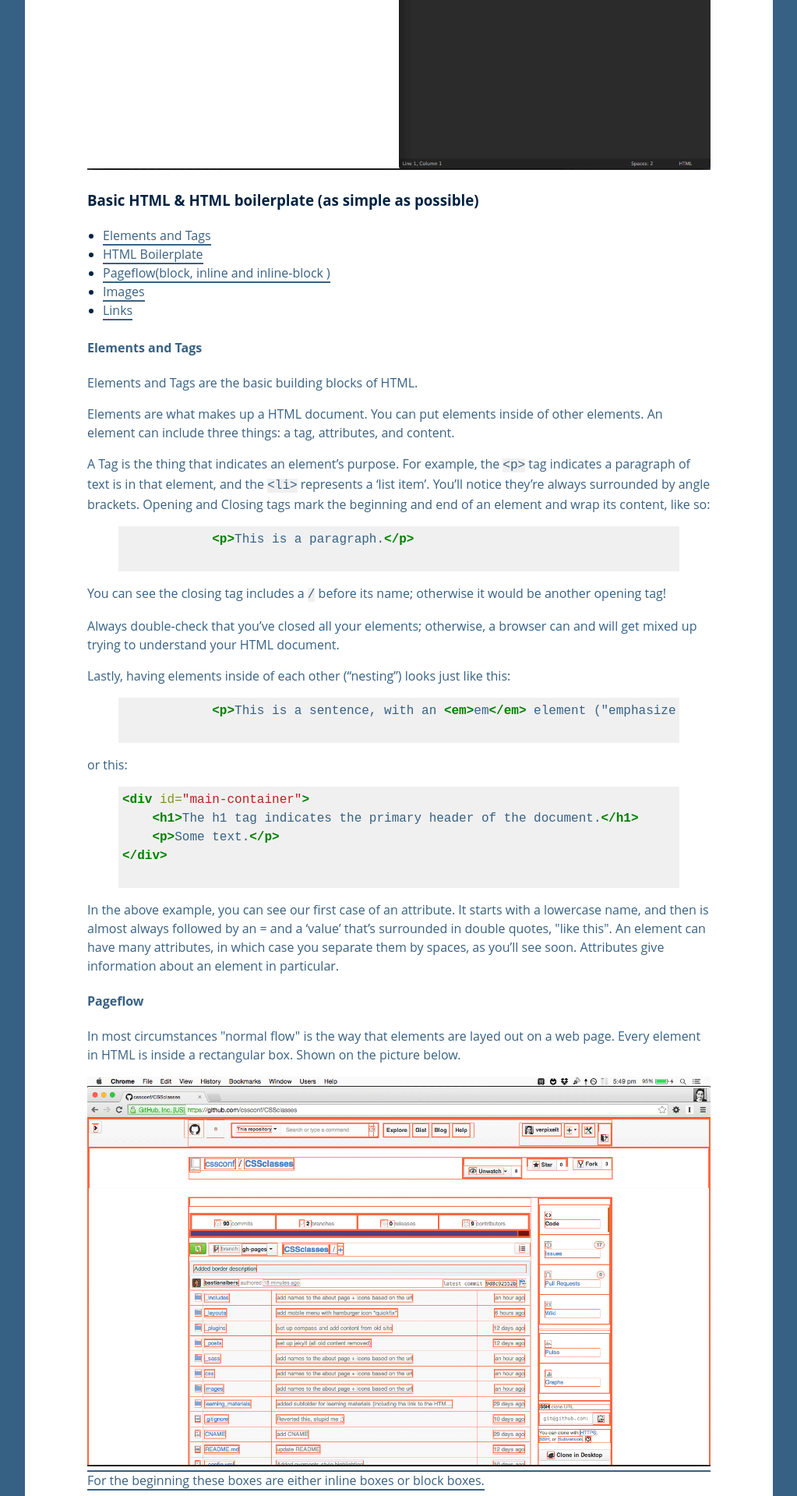
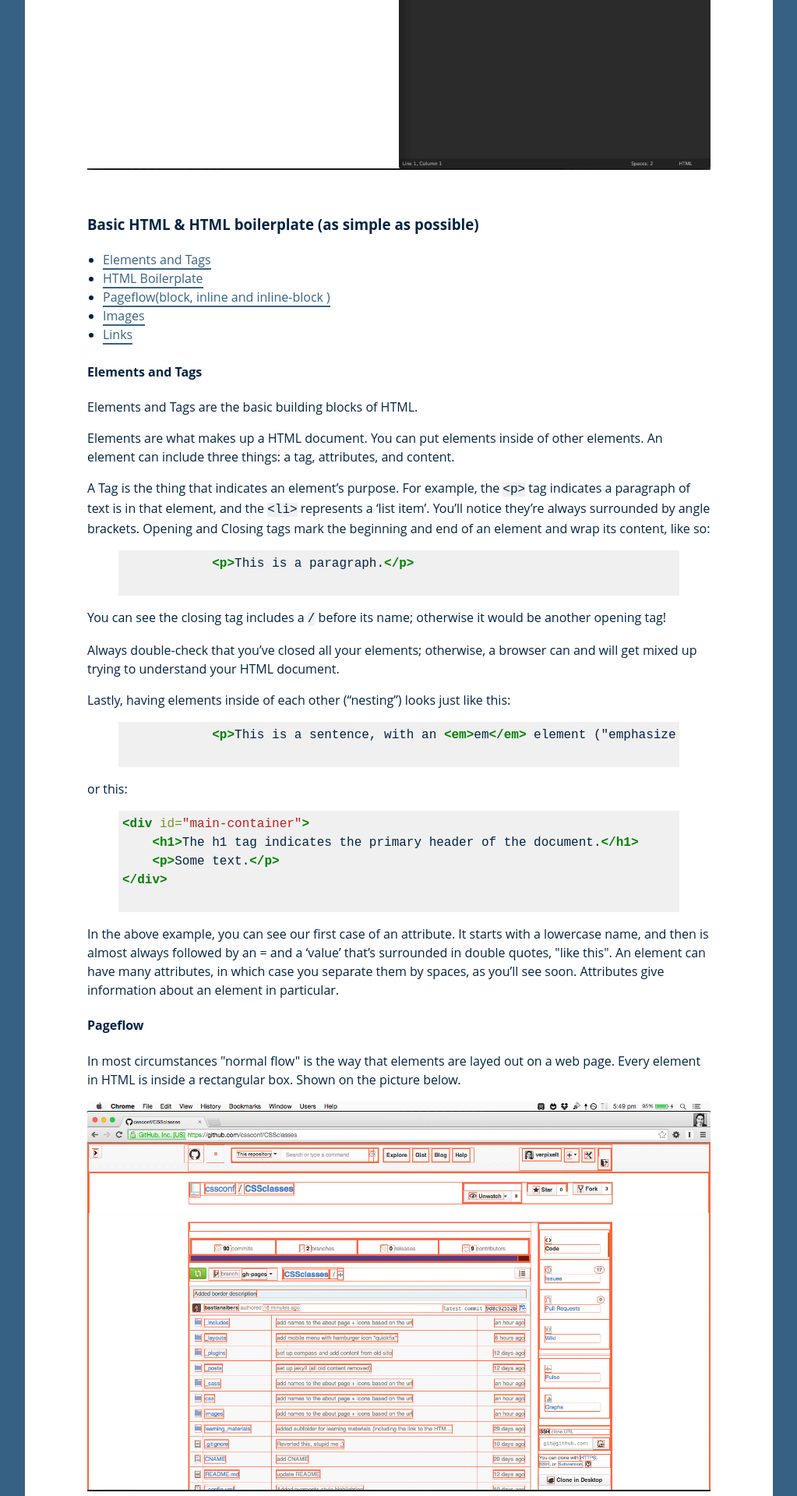
Before and after one commit to cssconf/CSSclasses--old, a Jekyll site: the page built from learning-materials.html, in a window 1280 px wide. Shown: the part 2601-4520 px from the top of the page at 78% size, without its empty margins (128-1151 px from the left). Built offline with Jekyll 4.4.1, drawn with Linux system fonts in a browser that asks for light colours; nearby versions of some CDN libraries.

Commit message:
Small fixes, little bit of spacing under sections

```diff
--- a/_sass/screen.scss
+++ b/_sass/screen.scss
@@ -160,6 +160,9 @@
   }
 }
 
+section {
+  margin-bottom: 50px;
+}
 
 // Code that gets displayed inline
 code {
--- a/css/screen.css
+++ b/css/screen.css
@@ -1251,27 +1251,32 @@
   width: 28px;
 }
 
-/* line 165, ../_sass/screen.scss */
+/* line 163, ../_sass/screen.scss */
+section {
+  margin-bottom: 50px;
+}
+
+/* line 168, ../_sass/screen.scss */
 code {
   background-color: #f0f0f0;
 }
 
-/* line 169, ../_sass/screen.scss */
+/* line 172, ../_sass/screen.scss */
 .highlight {
   padding: 5px;
   background-color: #f0f0f0;
 }
-/* line 172, ../_sass/screen.scss */
+/* line 175, ../_sass/screen.scss */
 .highlight pre {
   margin: 0;
 }
 
-/* line 177, ../_sass/screen.scss */
+/* line 180, ../_sass/screen.scss */
 .sidebyside {
   display: block;
   position: relative;
 }
-/* line 180, ../_sass/screen.scss */
+/* line 183, ../_sass/screen.scss */
 .sidebyside:before {
   content: ' ';
   position: absolute;
@@ -1282,7 +1287,7 @@
   display: block;
   z-index: 0;
 }
-/* line 190, ../_sass/screen.scss */
+/* line 193, ../_sass/screen.scss */
 .sidebyside .description {
   width: 50%;
   display: inline-block;
@@ -1295,7 +1300,7 @@
   -webkit-user-select: none;
   user-select: none;
 }
-/* line 202, ../_sass/screen.scss */
+/* line 205, ../_sass/screen.scss */
 .sidebyside .highlight {
   width: 49%;
   display: inline-block;
@@ -1305,39 +1310,39 @@
   z-index: 1;
   position: relative;
 }
-/* line 211, ../_sass/screen.scss */
+/* line 214, ../_sass/screen.scss */
 .sidebyside .highlight pre {
   margin: 0;
 }
 
 @media screen and (min-width: 25em) {
-  /* line 217, ../_sass/screen.scss */
+  /* line 220, ../_sass/screen.scss */
   body {
     font-size: 16px;
   }
 
-  /* line 220, ../_sass/screen.scss */
+  /* line 223, ../_sass/screen.scss */
   .site-header, .site-footer {
     padding: 2em 2em;
   }
 
-  /* line 223, ../_sass/screen.scss */
+  /* line 226, ../_sass/screen.scss */
   .main-content {
     padding: 3em 2em;
   }
 }
 @media screen and (min-width: 42.5em) {
-  /* line 228, ../_sass/screen.scss */
+  /* line 231, ../_sass/screen.scss */
   .site-header, .site-footer {
     padding: 2em 3em;
   }
 
-  /* line 231, ../_sass/screen.scss */
+  /* line 234, ../_sass/screen.scss */
   .main-content {
     padding: 4em 5em;
   }
 }
-/* line 236, ../_sass/screen.scss */
+/* line 239, ../_sass/screen.scss */
 .list-wo-bullets {
   padding: 0;
   list-style: none;
--- a/learning-materials.html
+++ b/learning-materials.html
@@ -40,7 +40,7 @@
             <li><a href="#boilerplate">HTML Boilerplate</a></li>
             <li><a href="#pageflow">Pageflow(block, inline and inline-block )</a></li>
             <li><a href="#images">Images</a></li>
-            <li><a href="#links">Links</li>
+            <li><a href="#links">Links</a></li>
         </ul>
 
         <h4 id="elementstags">Elements and Tags</h4>
```
